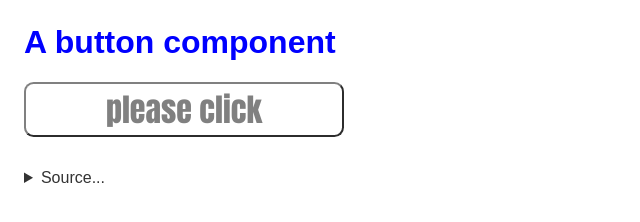
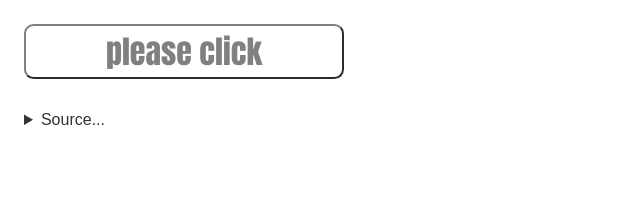
Before and after one commit to griezma/lit-funce, a website: page demo/button.html in a window 1280 px wide. Shown: the whole page, without its empty margins (0-640 px from the left). Drawn offline with Linux system fonts and the light colour scheme.

Commit message:
header removed

```diff
--- a/demo/button.html
+++ b/demo/button.html
@@ -38,8 +38,6 @@
     }
 </script>
 
-<h1>A button component</h1>
-
 <a-button color="red"></a-button>
 
 <details>
```
